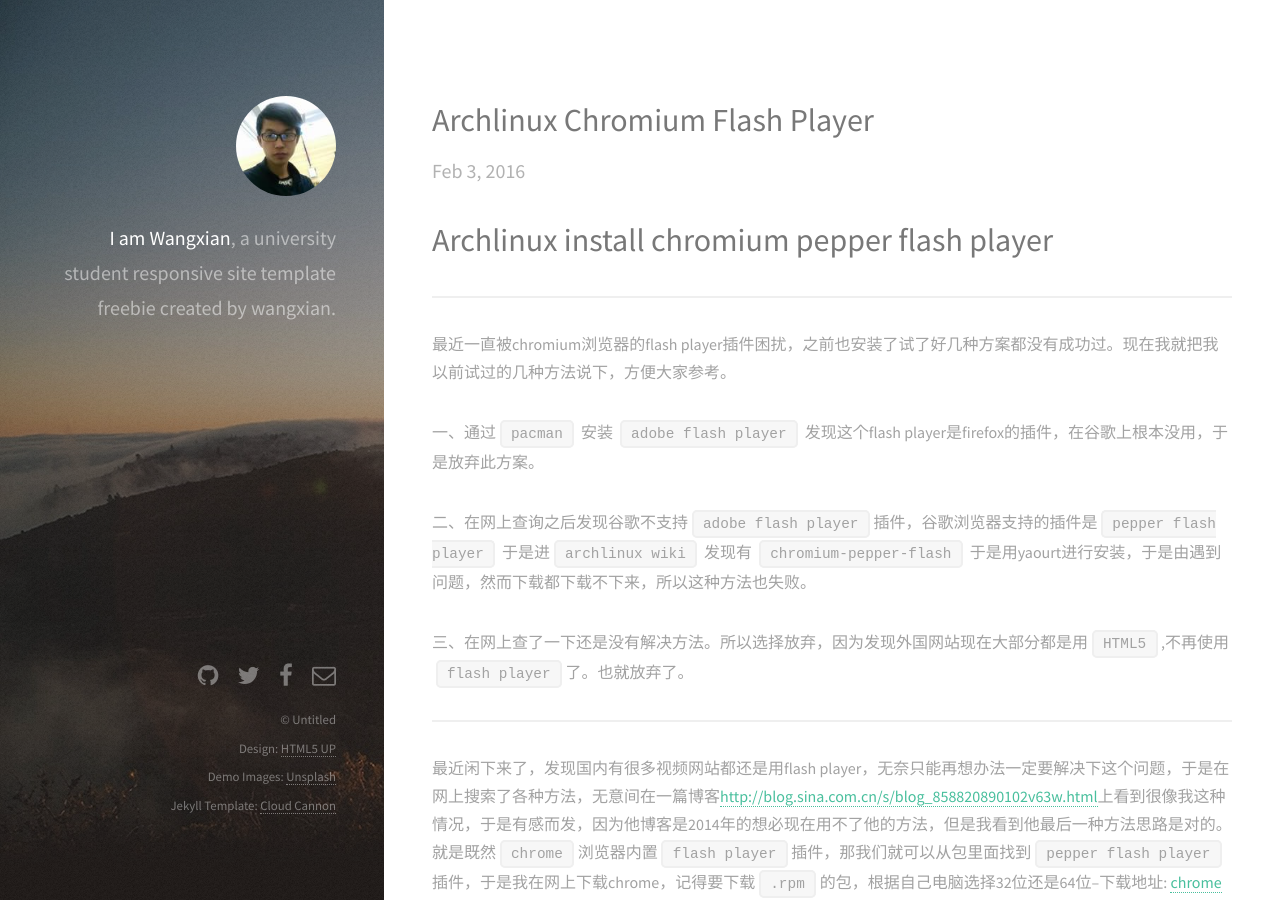
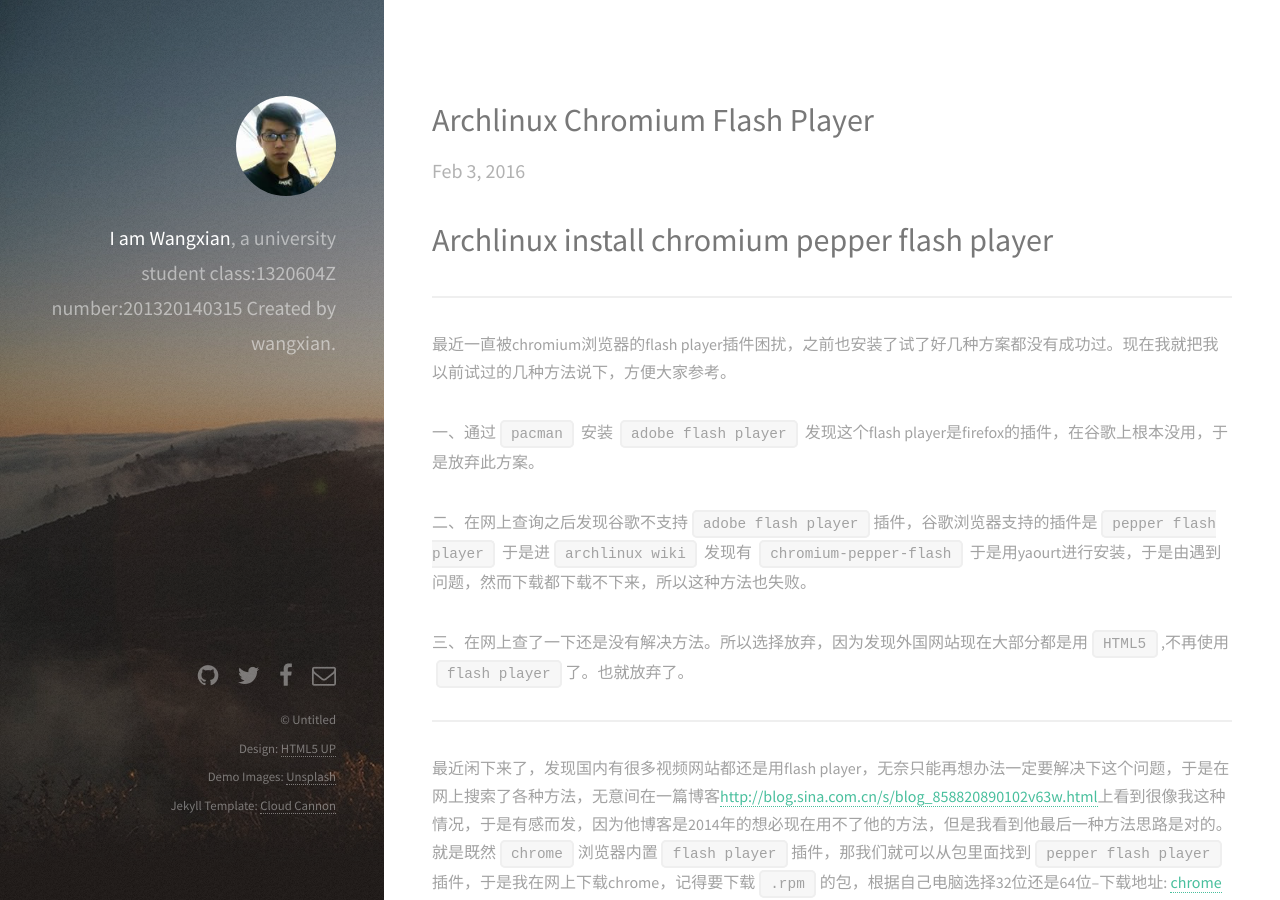
Before and after one commit to larriti/wangxian0718.github.io, a Jekyll site: the page built from index.html, in a window 1280 px wide and 900 px high. Built offline with Jekyll 4.4.1, drawn with Linux system fonts in a browser that asks for light colours.

Commit message:
change the about

```diff
--- a/_layouts/default.html
+++ b/_layouts/default.html
@@ -23,8 +23,8 @@
       <header id="header">
           <a href="#" class="image avatar"><img src="/images/wangxian.jpg" alt="" /></a>
           <h1><strong>I am Wangxian</strong>, a university student<br />
-          responsive site template freebie<br />
-          created by wangxian.</h1>
+          class:1320604Z number:201320140315<br />
+          Created by wangxian.</h1>
       </header>
 
 
```
Also changed, not shown: _posts/2016-02-03-archlinux-chromium-flash-player.md (+1 -0 lines).
